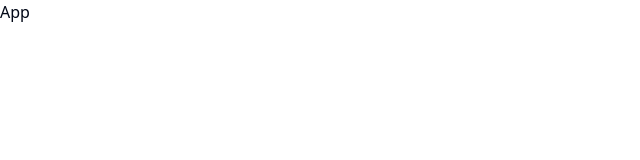
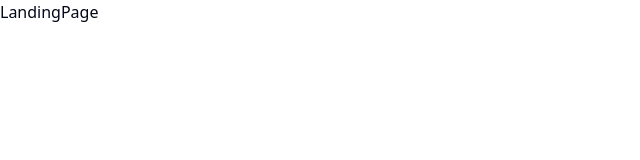
Before and after one commit to vedkulk/urlShortener, a React (Vite) app: page / in a window 1280 px wide. Shown: the top 160 px of the page, without its empty margins (0-640 px from the left). Built offline with nearby package versions, Linux system fonts and the light colour scheme.

Commit message:
routes, db and component setup

```diff
--- a/package.json
+++ b/package.json
@@ -10,11 +10,13 @@
     "preview": "vite preview"
   },
   "dependencies": {
+    "@supabase/supabase-js": "^2.53.0",
     "class-variance-authority": "^0.7.1",
     "clsx": "^2.1.1",
     "lucide-react": "^0.536.0",
     "react": "^19.1.0",
     "react-dom": "^19.1.0",
+    "react-router-dom": "^7.7.1",
     "tailwind-merge": "^3.3.1",
     "tailwindcss-animate": "^1.0.7"
   },
--- a/src/App.jsx
+++ b/src/App.jsx
@@ -1,9 +1,42 @@
 import React from 'react'
+import { createBrowserRouter, RouterProvider } from 'react-router-dom'
+import AppLayout from './layouts/AppLayout'
+import LandingPage from './pages/LandingPage'
+import Dashboard from './pages/Dashboard'
+import Auth from './pages/Auth'
+import Link from './pages/Link'
+import RedirectLink from './pages/RedirectLink'
+
+const router = createBrowserRouter([
+  {
+    element:<AppLayout/>,
+    children:[
+      {
+        path:'/',
+        element:<LandingPage/>
+      },
+      {
+        path:'/dashboard',
+        element:<Dashboard/>
+      },
+      {
+        path:'/auth',
+        element:<Auth/>
+      },
+      {
+        path:'/link/:id',
+        element:<Link/>
+      },
+      {
+        path:'/:id',
+        element:<RedirectLink/>
+      }
+    ]
+  }
+])
 
 const App = () => {
-  return (
-    <div className='test-2xl '>App</div>
-  )
+  return <RouterProvider router={router}/>
 }
 
 export default App
--- /dev/null
+++ b/src/db/supabase.js
@@ -0,0 +1,8 @@
+import { createClient } from '@supabase/supabase-js';
+
+const supabaseUrl = import.meta.env.VITE_SUPABASE_URL;
+const supabaseKey = import.meta.env.VITE_SUPABASE_ANON_KEY;
+
+const supabase = createClient(supabaseUrl, supabaseKey);
+
+export default supabase
--- /dev/null
+++ b/src/layouts/AppLayout.jsx
@@ -0,0 +1,12 @@
+import React from 'react'
+import { Outlet } from 'react-router-dom'
+
+const AppLayout = () => {
+  return (
+    <>
+    <Outlet/>
+    </>
+  )
+}
+
+export default AppLayout
--- /dev/null
+++ b/src/pages/Auth.jsx
@@ -0,0 +1,9 @@
+import React from 'react'
+
+const Auth = () => {
+  return (
+    <div>Auth</div>
+  )
+}
+
+export default Auth
--- /dev/null
+++ b/src/pages/Dashboard.jsx
@@ -0,0 +1,9 @@
+import React from 'react'
+
+const Dashboard = () => {
+  return (
+    <div>Dashboard</div>
+  )
+}
+
+export default Dashboard
--- /dev/null
+++ b/src/pages/LandingPage.jsx
@@ -0,0 +1,9 @@
+import React from 'react'
+
+const LandingPage = () => {
+  return (
+    <div>LandingPage</div>
+  )
+}
+
+export default LandingPage
--- /dev/null
+++ b/src/pages/Link.jsx
@@ -0,0 +1,9 @@
+import React from 'react'
+
+const Link = () => {
+  return (
+    <div>Link</div>
+  )
+}
+
+export default Link
--- /dev/null
+++ b/src/pages/RedirectLink.jsx
@@ -0,0 +1,9 @@
+import React from 'react'
+
+const RedirectLink = () => {
+  return (
+    <div>RedirectLink</div>
+  )
+}
+
+export default RedirectLink
```
Also changed, not shown: 1 other file (tests, documents, lock files or other folders).
